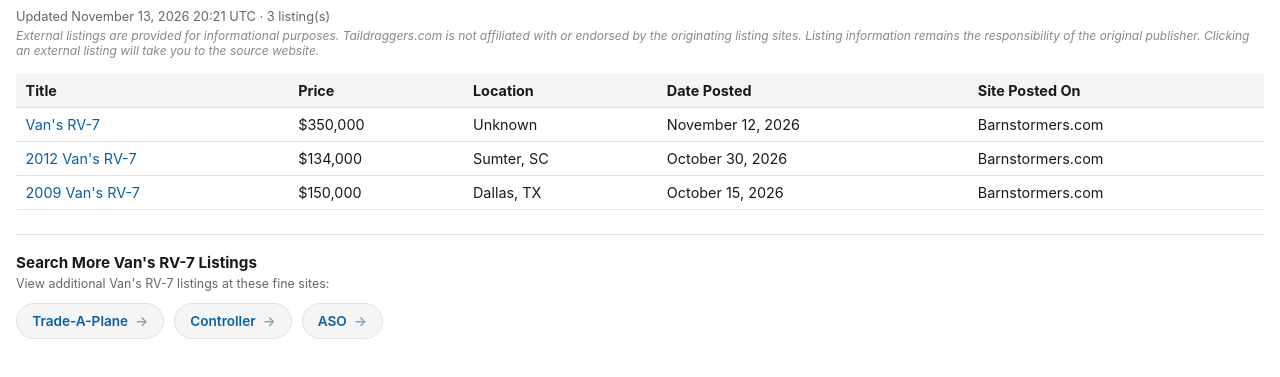
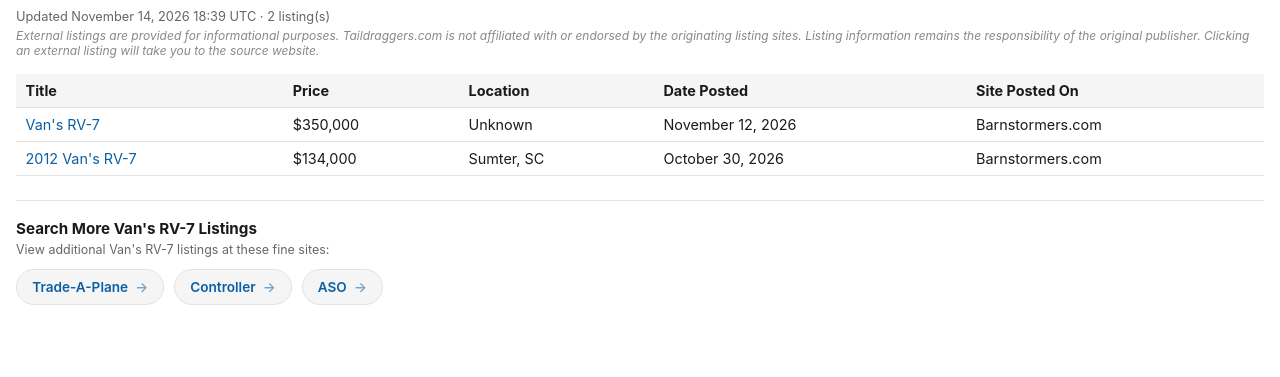
Before and after one commit to taildraggers/vans-rv7-for-sale, a plain HTML site: page docs/index.html in a window 1280 px wide. Shown: the part 43-420 px from the top of the page. Drawn offline with Linux system fonts and the light colour scheme.

Commit message:
Update Van's RV-7 listings (2026-11-14)

```diff
--- a/docs/index.html
+++ b/docs/index.html
@@ -76,7 +76,7 @@
 </head>
 <body>
   <h1>Other Van&#x27;s RV-7 Ads on the Web</h1>
-  <div class="updated">Updated November 13, 2026 20:21 UTC &middot; 3 listing(s)</div>
+  <div class="updated">Updated November 14, 2026 18:39 UTC &middot; 2 listing(s)</div>
   <div class="disclaimer">External listings are provided for informational purposes. Taildraggers.com is not affiliated with or endorsed by the originating listing sites. Listing information remains the responsibility of the original publisher. Clicking an external listing will take you to the source website.</div>
   <table>
     <thead>
@@ -85,7 +85,6 @@
     <tbody>
         <tr><td><a href="https://www.barnstormers.com/classified-2078471-VANS-RV-7-BRAND-NEW-Aerobatic.html" target="_blank" rel="noopener noreferrer">Van&#x27;s RV-7</a></td><td>$350,000</td><td>Unknown</td><td>November 12, 2026</td><td>Barnstormers.com</td></tr>
         <tr><td><a href="https://www.barnstormers.com/classified-2062496-2012-VANS-RV-7.html" target="_blank" rel="noopener noreferrer">2012 Van&#x27;s RV-7</a></td><td>$134,000</td><td>Sumter, SC</td><td>October 30, 2026</td><td>Barnstormers.com</td></tr>
-        <tr><td><a href="https://www.barnstormers.com/classified-2078345-2009-Vans-RV-7.html" target="_blank" rel="noopener noreferrer">2009 Van&#x27;s RV-7</a></td><td>$150,000</td><td>Dallas, TX</td><td>October 15, 2026</td><td>Barnstormers.com</td></tr>
     </tbody>
   </table>
   <div class="more-resources">
```
